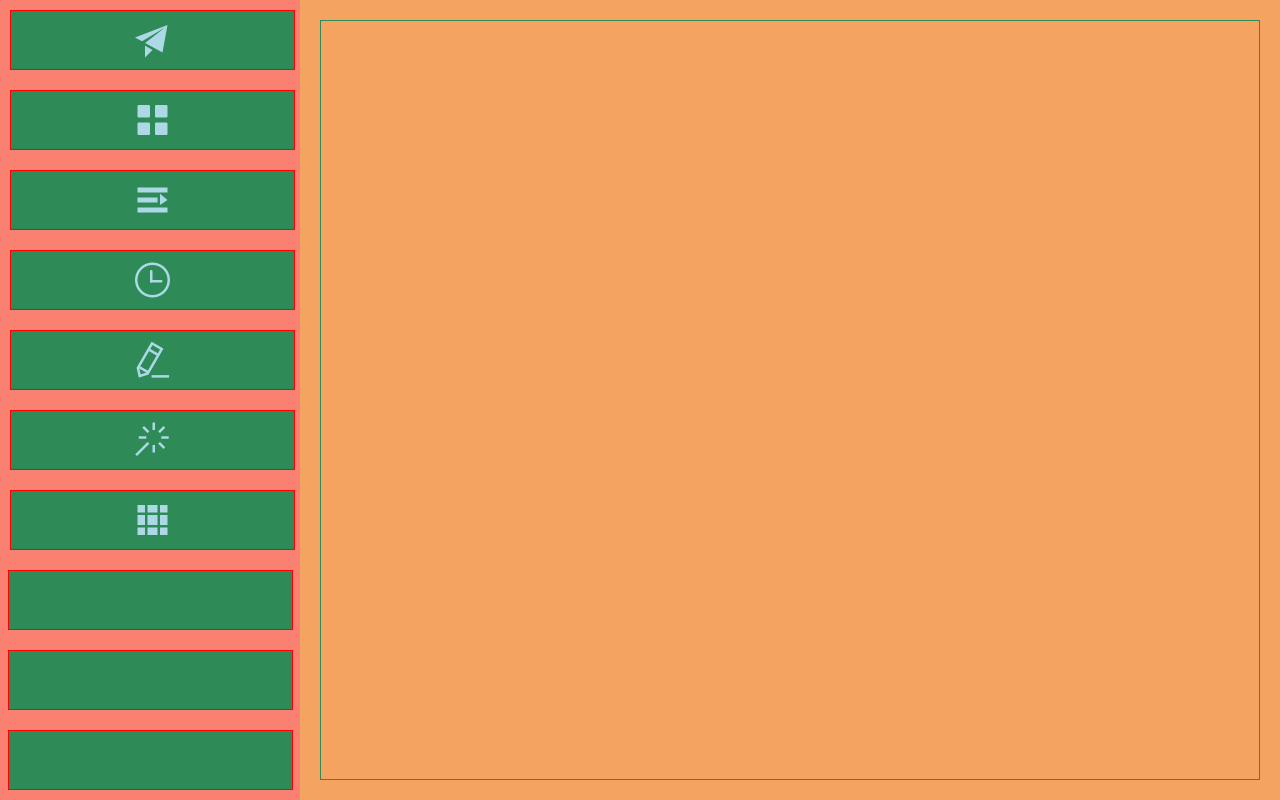
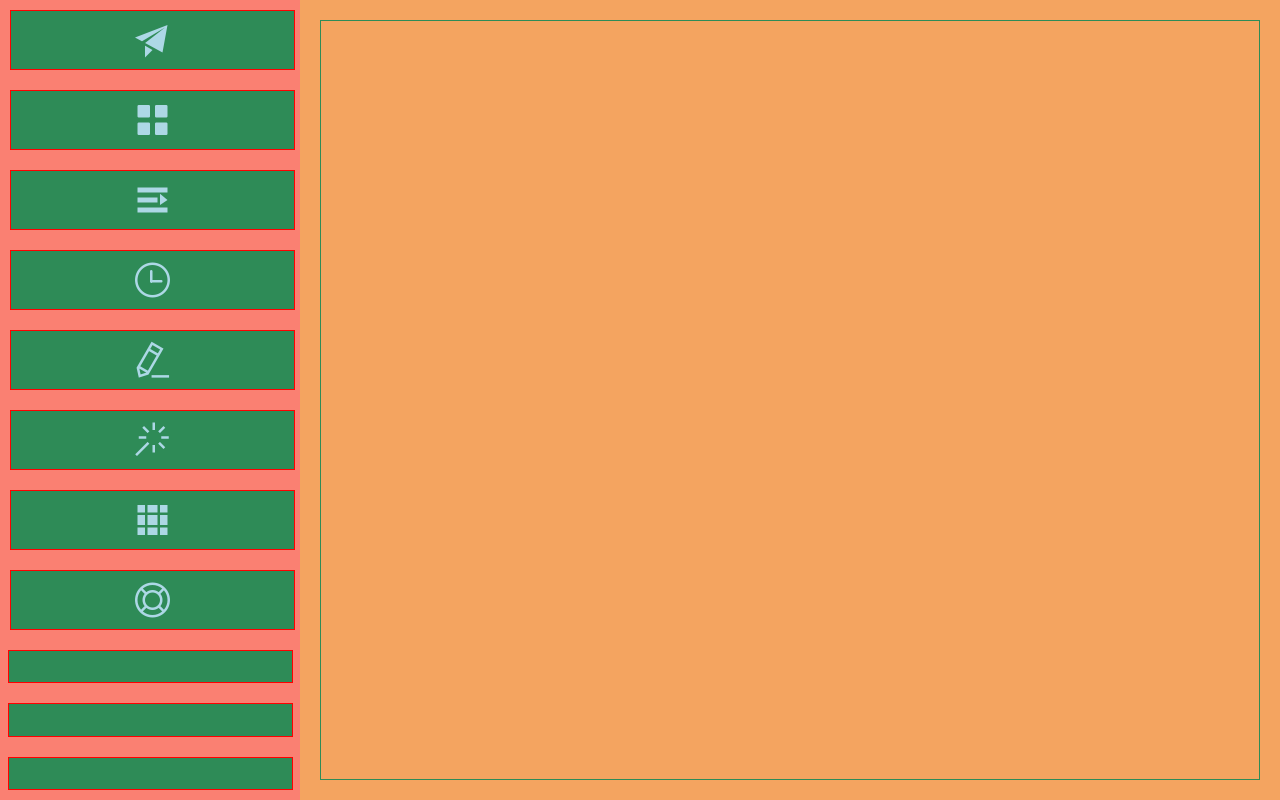
Before and after one commit to yingjieweb/sentry, a Vue app: page /#/hypnosis-circle in a window 1280 px wide. Built offline with nearby package versions, Linux system fonts and the light colour scheme.

Commit message:
add HypnosisCircle comp and router

```diff
--- a/src/components/SunNav.vue
+++ b/src/components/SunNav.vue
@@ -33,6 +33,11 @@
     <router-link to="/color-wave">
       <div class="sun-item">
         <i class="el-icon-s-grid"></i>
+      </div>
+    </router-link>
+    <router-link to="/hypnosis-circle">
+      <div class="sun-item">
+        <i class="el-icon-help"></i>
       </div>
     </router-link>
     <div class="sun-item"></div>
--- a/src/router/index.js
+++ b/src/router/index.js
@@ -8,6 +8,7 @@ import TimeClock from "@/views/TimeClock"
 import TypeWriter from "@/views/TypeWriter"
 import RotatePetals from "@/views/RotatePetals"
 import ColorWave from "@/views/ColorWave"
+import HypnosisCircle from "@/views/HypnosisCircle"
 
 Vue.use(VueRouter)
 
@@ -50,6 +51,11 @@ const routes = [
     path: '/color-wave',
     name: 'ColorWave',
     component: ColorWave
+  },
+  {
+    path: '/hypnosis-circle',
+    name: 'HypnosisCircle',
+    component: HypnosisCircle
   }
 ]
 
--- /dev/null
+++ b/src/views/HypnosisCircle.vue
@@ -0,0 +1,13 @@
+<template>
+  <div></div>
+</template>
+
+<script lang="js">
+  export default {
+    name: "HypnosisCircle"
+  }
+</script>
+
+<style lang="scss" scoped>
+
+</style>
```
